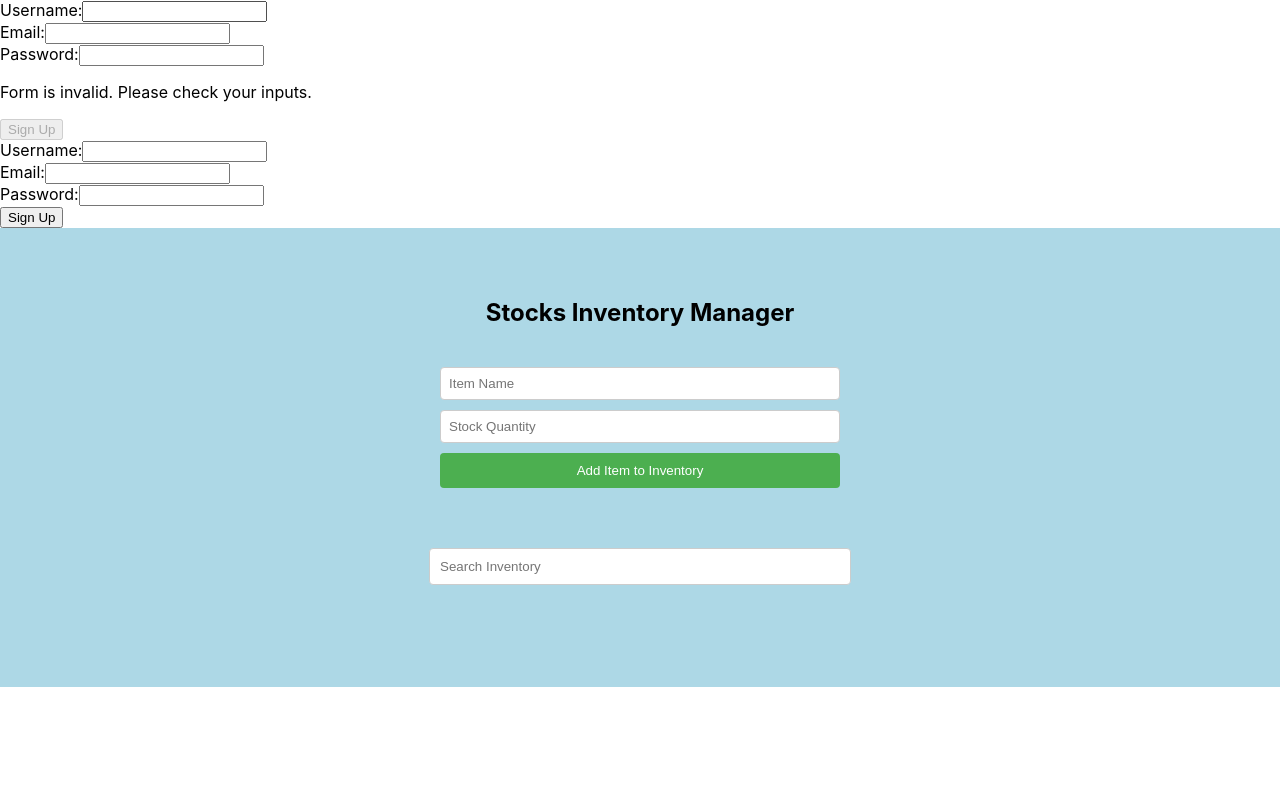
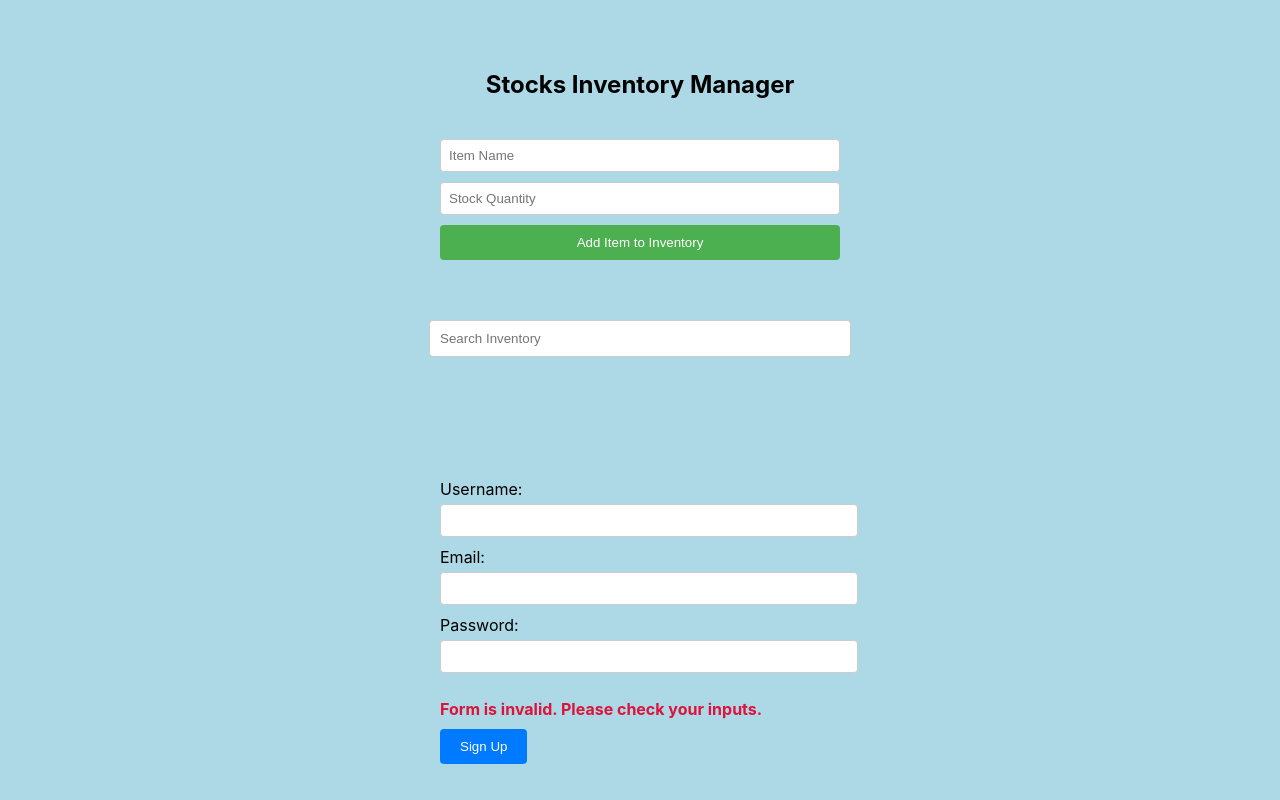
Before and after one commit to rkamal-goitph/goit-react-fson2, a React (Create React App) app: page / in a window 1280 px wide. Shown: the top 800 px of the page. Built offline with nearby package versions, Linux system fonts and the light colour scheme.

Commit message:
Fix SignUpContext

```diff
--- a/src/components/App.jsx
+++ b/src/components/App.jsx
@@ -8,13 +8,13 @@ import { UncontrolledSignUpForm } from './UncontrolledSignUpForm/UncontrolledSig
 const App = () => {
   return (
     <>
+      <InventoryProvider>
+        <Inventory />
+      </InventoryProvider>
       <SignUpProvider>
         <ControlledSignUpForm />
         <UncontrolledSignUpForm />
       </SignUpProvider>
-      <InventoryProvider>
-        <Inventory />
-      </InventoryProvider>
     </>
   );
 };
--- a/src/components/ControlledSignUpForm/ControlledSignUpForm.jsx
+++ b/src/components/ControlledSignUpForm/ControlledSignUpForm.jsx
@@ -1,5 +1,7 @@
+// ControlledSignUpForm.js
 import React, { useMemo } from 'react';
 import { useSignUpForm } from 'context/SignUpContext';
+import styles from './ControlledSignUpForm.module.css';
 
 export const ControlledSignUpForm = () => {
   const { username, email, password, handleInputChange, handleSubmit } =
@@ -14,7 +16,8 @@ export const ControlledSignUpForm = () => {
   }, [username, email, password]);
 
   return (
-    <form onSubmit={handleSubmit}>
+    <div className={styles.wrapper}>
+      <form onSubmit={handleSubmit} className={styles.formContainer}>
         <div>
           <label htmlFor="username">Username:</label>
           <input
@@ -46,11 +49,14 @@ export const ControlledSignUpForm = () => {
           />
         </div>
         {!isFormValid && (
-        <p className="error">Form is invalid. Please check your inputs.</p>
+          <p className={styles.error}>
+            Form is invalid. Please check your inputs.
+          </p>
         )}
         <button type="submit" disabled={!isFormValid}>
           Sign Up
         </button>
       </form>
+    </div>
   );
 };
--- /dev/null
+++ b/src/components/ControlledSignUpForm/ControlledSignUpForm.module.css
@@ -0,0 +1,42 @@
+/* ControlledSignUpForm.module.css */
+
+.wrapper {
+  padding: 20px;
+  background-color: lightblue;
+}
+.formContainer {
+  width: 400px;
+  margin: 0 auto;
+}
+
+.formContainer label {
+  display: block;
+  margin-bottom: 5px;
+}
+
+.formContainer input {
+  width: 100%;
+  padding: 8px;
+  margin-bottom: 10px;
+  border-radius: 4px;
+  border: 1px solid #ccc;
+}
+
+.formContainer .error {
+  color: crimson;
+  font-weight: 700;
+  margin-bottom: 10px;
+}
+
+.formContainer button {
+  padding: 10px 20px;
+  background-color: #007bff;
+  color: #fff;
+  border: none;
+  border-radius: 4px;
+  cursor: pointer;
+}
+
+.formContainer button:hover {
+  background-color: #0056b3;
+}
--- a/src/components/UncontrolledSignUpForm/UncontrolledSignUpForm.jsx
+++ b/src/components/UncontrolledSignUpForm/UncontrolledSignUpForm.jsx
@@ -1,4 +1,6 @@
+// UncontrolledSignUpForm.js
 import React, { useRef } from 'react';
+import styles from './UncontrolledSignUpForm.module.css';
 
 export const UncontrolledSignUpForm = () => {
   const usernameRef = useRef(null);
@@ -22,7 +24,8 @@ export const UncontrolledSignUpForm = () => {
   };
 
   return (
-    <form onSubmit={handleSubmit}>
+    <div className={styles.wrapper}>
+      <form onSubmit={handleSubmit} className={styles.formContainer}>
         <div>
           <label htmlFor="username">Username:</label>
           <input type="text" id="username" name="username" ref={usernameRef} />
@@ -42,5 +45,6 @@ export const UncontrolledSignUpForm = () => {
         </div>
         <button type="submit">Sign Up</button>
       </form>
+    </div>
   );
 };
--- /dev/null
+++ b/src/components/UncontrolledSignUpForm/UncontrolledSignUpForm.module.css
@@ -0,0 +1,36 @@
+/* UncontrolledSignUpForm.module.css */
+.wrapper {
+  padding: 20px;
+  background-color: lightblue;
+}
+
+.formContainer {
+  width: 400px;
+  margin: 0 auto;
+}
+
+.formContainer label {
+  display: block;
+  margin-bottom: 5px;
+}
+
+.formContainer input {
+  width: 100%;
+  padding: 8px;
+  margin-bottom: 10px;
+  border-radius: 4px;
+  border: 1px solid #ccc;
+}
+
+.formContainer button {
+  padding: 10px 20px;
+  background-color: #007bff;
+  color: #fff;
+  border: none;
+  border-radius: 4px;
+  cursor: pointer;
+}
+
+.formContainer button:hover {
+  background-color: #0056b3;
+}
--- a/src/context/SignUpContext.jsx
+++ b/src/context/SignUpContext.jsx
@@ -15,12 +15,16 @@ export const SignUpProvider = ({ children }) => {
     event.preventDefault();
 
     // Assuming refs are passed via context to this function
-    const username = event.target.username.value;
-    const email = event.target.email.value;
-    const password = event.target.password.value;
+    setUsername(event.target.username.value);
+    setEmail(event.target.email.value);
+    setPassword(event.target.password.value);
 
     // Log the collected form data
     console.log('Form Data:', { username, email, password });
+
+    setUsername('');
+    setEmail('');
+    setPassword('');
   };
 
   const handleInputChange = e => {
```
Lines whose indentation alone changed are shown as unchanged.
